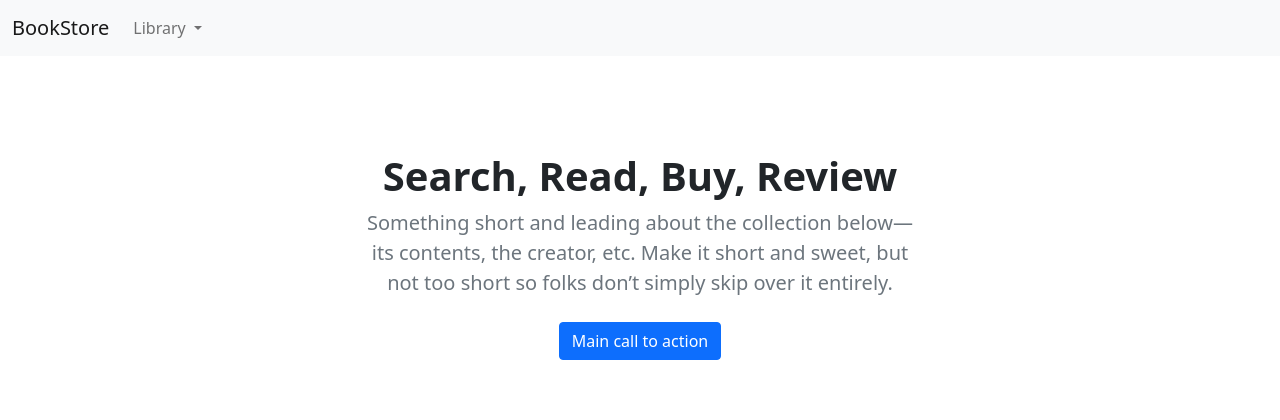
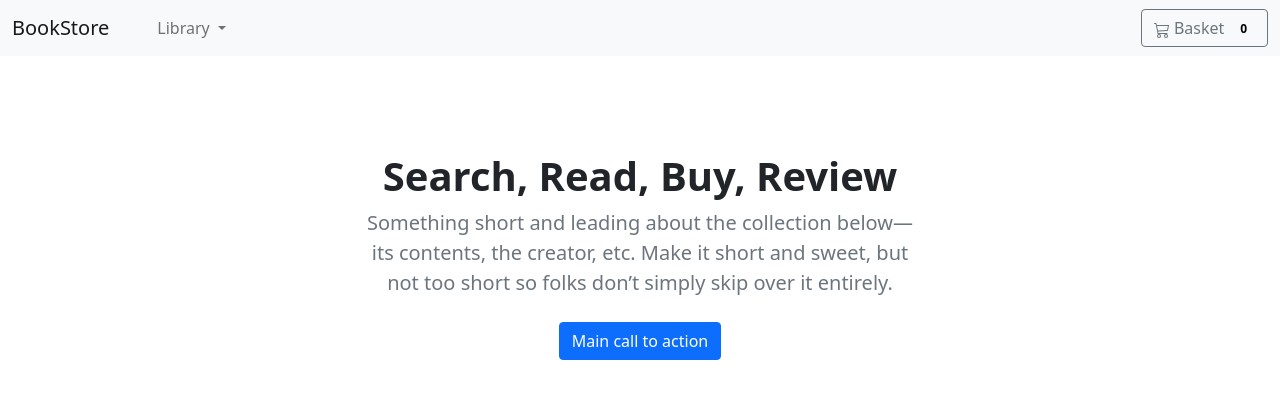
Before and after one commit to decorouz/ecommerce, a Django app: page / in a window 1280 px wide. Shown: the top 420 px of the page. Run offline with Django 4.2, Linux system fonts and the light colour scheme; data that the repository does not hold is empty; some libraries are stand-ins or nearby versions.

Commit message:
Basket html

```diff
--- a/templates/base.html
+++ b/templates/base.html
@@ -1,6 +1,7 @@
 {% load static %}
 <!DOCTYPE html>
 <html lang="en">
+
 
 <head>
     <meta charset="UTF-8" />
@@ -12,13 +13,14 @@
     <link href="https://cdn.jsdelivr.net/npm/bootstrap@5.1.3/dist/css/bootstrap.min.css" rel="stylesheet"
         integrity="sha384-1BmE4kWBq78iYhFldvKuhfTAU6auU8tT94WrHftjDbrCEXSU1oBoqyl2QvZ6jIW3" crossorigin="anonymous">
 
+    <!-- JQuery Code Integration-->
+    <script src="https://code.jquery.com/jquery-3.6.0.min.js"
+        integrity="sha256-/xUj+3OJU5yExlq6GSYGSHk7tPXikynS7ogEvDej/m4=" crossorigin="anonymous"></script>
     <!-- Bootstrap JS-->
-    <script src="https://cdn.jsdelivr.net/npm/@popperjs/core@2.10.2/dist/umd/popper.min.js"
-        integrity="sha384-7+zCNj/IqJ95wo16oMtfsKbZ9ccEh31eOz1HGyDuCQ6wgnyJNSYdrPa03rtR1zdB" crossorigin="anonymous">
+    <script src="https://cdn.jsdelivr.net/npm/bootstrap@5.1.3/dist/js/bootstrap.bundle.min.js"
+        integrity="sha384-ka7Sk0Gln4gmtz2MlQnikT1wXgYsOg+OMhuP+IlRH9sENBO0LRn5q+8nbTov4+1p" crossorigin="anonymous">
     </script>
-    <script src="https://cdn.jsdelivr.net/npm/bootstrap@5.1.3/dist/js/bootstrap.min.js"
-        integrity="sha384-QJHtvGhmr9XOIpI6YVutG+2QOK9T+ZnN4kzFN1RtK3zEFEIsxhlmWl5/YESvpZ13" crossorigin="anonymous">
-    </script>
+
 </head>
 
 <body>
@@ -32,7 +34,7 @@
                     <span class="navbar-toggler-icon"></span>
                 </button>
                 <div class="collapse navbar-collapse" id="navbarSupportedContent">
-                    <ul class="navbar-nav me-auto mb-2 mb-lg-0">
+                    <ul class="navbar-nav me-auto mb-2 mb-lg-0 ms-lg-4">
                         <li class="nav-item dropdown">
                             <a class="nav-link dropdown-toggle" href="#" id="navbarDropdown" role="button"
                                 data-bs-toggle="dropdown" aria-expanded="false">
@@ -51,6 +53,26 @@
                         </li>
                     </ul>
 
+                    <a class="text-decoration-none" href="{% url 'basket:basket_summary' %}" class="d-flex">
+                        {% with total_qty=basket|length %}
+                        <button class="btn btn-outline-secondary" type="submit">
+                            <svg xmlns="http://www.w3.org/2000/svg" width="16" height="16" fill="currentColor"
+                                class="bi bi-cart3" viewBox="0 0 16 16">
+                                <path
+                                    d="M0 1.5A.5.5 0 0 1 .5 1H2a.5.5 0 0 1 .485.379L2.89 3H14.5a.5.5 0 0 1 .49.598l-1 5a.5.5 0 0 1-.465.401l-9.397.472L4.415 11H13a.5.5 0 0 1 0 1H4a.5.5 0 0 1-.491-.408L2.01 3.607 1.61 2H.5a.5.5 0 0 1-.5-.5zM3.102 4l.84 4.479 9.144-.459L13.89 4H3.102zM5 12a2 2 0 1 0 0 4 2 2 0 0 0 0-4zm7 0a2 2 0 1 0 0 4 2 2 0 0 0 0-4zm-7 1a1 1 0 1 1 0 2 1 1 0 0 1 0-2zm7 0a1 1 0 1 1 0 2 1 1 0 0 1 0-2z" />
+
+                            </svg>
+                            Basket
+                            <span id="basket_qty" class="badge bg-light text-black ms-1 rounded-pill">
+                                {% if total_qty > 0 %}
+                                {{total_qty}}
+                                {% else %}
+                                0
+                                {% endif %}
+                            </span>
+                        </button>
+                        {% endwith %}
+                    </a>
                 </div>
             </div>
         </nav>
```
